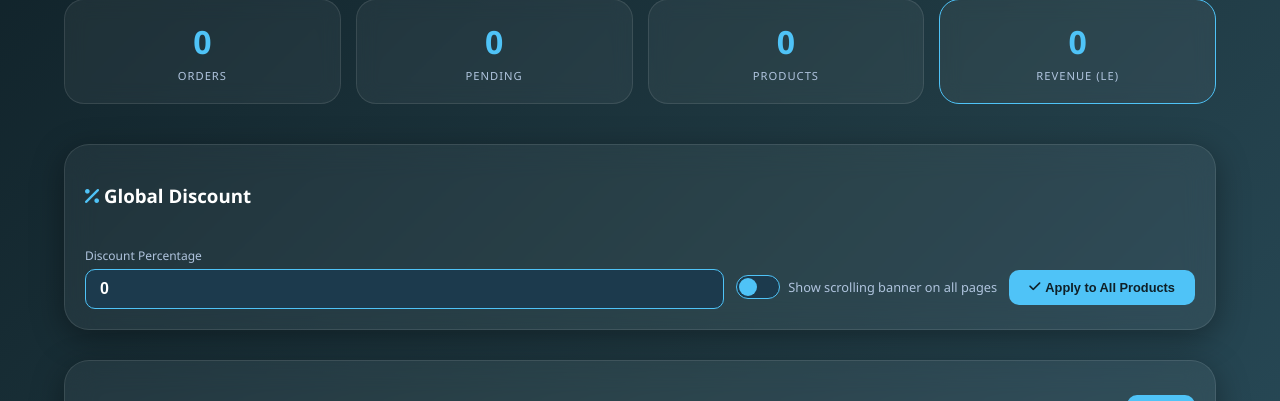
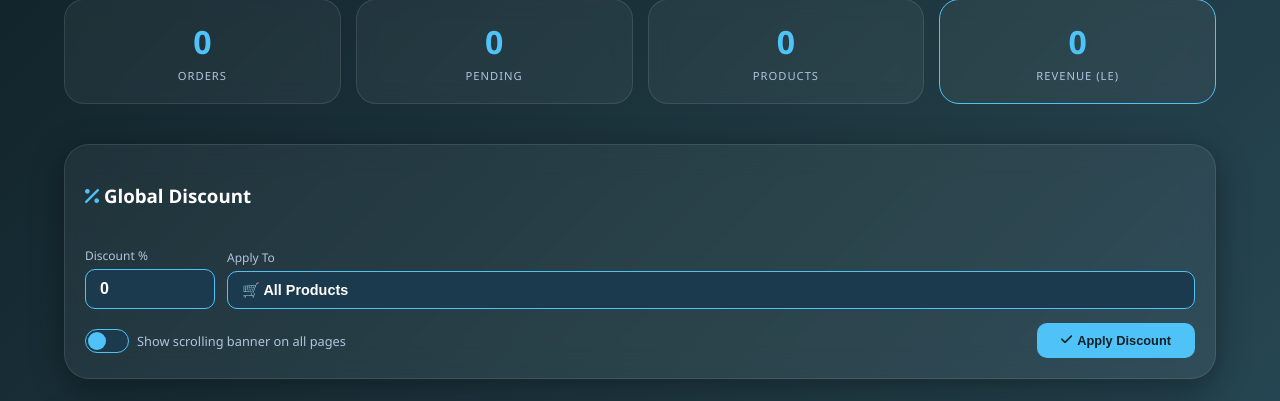
Before and after one commit to youseff11/IceClubStore, a Django app: page /dashboard/ in a window 1280 px wide. Shown: the part 307-708 px from the top of the page. Run offline with Django 5.2, Linux system fonts and the light colour scheme; the visitor is signed in with stand-in values (Sample User, id 1); data comes from the database, SQL or seed files in the repository; data that the repository does not hold is empty; some libraries are stand-ins or nearby versions.

```diff
--- a/store/views.py
+++ b/store/views.py
@@ -549,6 +549,7 @@ def dashboard_view(request):
         'delivered_orders': orders.filter(status='Delivered').count(),
         'products_count': products.count(),
         'total_revenue': total_revenue,
+        'all_categories': Category.objects.all().order_by('name'),
     }
     return render(request, 'dashboard.html', context)
 @user_passes_test(is_admin, login_url='login')
@@ -851,6 +852,8 @@ def apply_global_discount(request):
     if request.method == 'POST':
         discount_percent = request.POST.get('global_discount', '0')
         show_banner = request.POST.get('show_banner') == 'on'
+        discount_scope = request.POST.get('discount_scope', 'all')  # 'all' or 'categories'
+        selected_category_ids = request.POST.getlist('selected_categories')  # list of category IDs
 
         try:
             discount_percent = int(discount_percent)
@@ -864,16 +867,31 @@ def apply_global_discount(request):
         settings = StoreSettings.load()
 
         if discount_percent == 0:
-            # Remove global discount: clear all discount_price values
-            Product.objects.all().update(discount_price=None)
+            # Remove discount
+            if discount_scope == 'categories' and selected_category_ids:
+                cat_ids = [int(cid) for cid in selected_category_ids]
+                Product.objects.filter(category_id__in=cat_ids).update(discount_price=None)
+                cat_names = list(Category.objects.filter(id__in=cat_ids).values_list('name', flat=True))
+                messages.success(request, f'Discount removed from: {", ".join(cat_names)}.')
+            else:
+                Product.objects.all().update(discount_price=None)
+                messages.success(request, 'Global discount removed from all products.')
+
             settings.global_discount_percentage = 0
             settings.show_discount_banner = False
             settings.banner_text = ""
             settings.save()
-            messages.success(request, 'Global discount removed from all products.')
         else:
-            # Apply discount to all products based on their original price
-            products = Product.objects.all()
+            # Determine which products to discount
+            if discount_scope == 'categories' and selected_category_ids:
+                cat_ids = [int(cid) for cid in selected_category_ids]
+                products = Product.objects.filter(category_id__in=cat_ids)
+                cat_names = list(Category.objects.filter(id__in=cat_ids).values_list('name', flat=True))
+                scope_label = ", ".join(cat_names)
+            else:
+                products = Product.objects.all()
+                scope_label = "Everything"
+
             for product in products:
                 original_price = product.price
                 new_discount_price = original_price * Decimal(str((100 - discount_percent) / 100))
@@ -883,12 +901,15 @@ def apply_global_discount(request):
             settings.global_discount_percentage = discount_percent
             settings.show_discount_banner = show_banner
             if show_banner:
-                settings.banner_text = f"🔥 SALE {discount_percent}% OFF EVERYTHING! 🔥 Limited Time Offer — Don't Miss Out! 🔥 SALE {discount_percent}% OFF EVERYTHING! 🔥 Shop Now & Save Big!"
+                if scope_label == "Everything":
+                    settings.banner_text = f"🔥 SALE {discount_percent}% OFF EVERYTHING! 🔥 Limited Time Offer — Don't Miss Out! 🔥 SALE {discount_percent}% OFF EVERYTHING! 🔥 Shop Now & Save Big!"
+                else:
+                    settings.banner_text = f"🔥 {discount_percent}% OFF on {scope_label}! 🔥 Limited Time Offer — Don't Miss Out! 🔥 {discount_percent}% OFF on {scope_label}! 🔥 Shop Now & Save Big!"
             else:
                 settings.banner_text = ""
             settings.save()
 
-            messages.success(request, f'{discount_percent}% discount applied to all {products.count()} products!')
+            messages.success(request, f'{discount_percent}% discount applied to {products.count()} products in [{scope_label}]!')
 
     return redirect('dashboard')
 
--- a/templates/dashboard.html
+++ b/templates/dashboard.html
@@ -162,15 +162,50 @@
                 </span>
             {% endif %}
         </div>
-        <form method="POST" action="{% url 'apply_global_discount' %}" style="display: flex; flex-wrap: wrap; gap: 12px; align-items: center;">
+        <form method="POST" action="{% url 'apply_global_discount' %}" style="display: flex; flex-direction: column; gap: 14px;">
             {% csrf_token %}
-            <div style="flex: 1; min-width: 150px;">
-                <label style="font-size: 0.75rem; color: #b0c4de; display: block; margin-bottom: 5px;">Discount Percentage</label>
+
+            <!-- Row 1: Discount % + Scope selector -->
+            <div style="display: flex; flex-wrap: wrap; gap: 12px; align-items: flex-end;">
+                <div style="min-width: 130px; flex: 0 0 130px;">
+                    <label style="font-size: 0.75rem; color: #b0c4de; display: block; margin-bottom: 5px;">Discount %</label>
                     <input type="number" name="global_discount" min="0" max="99" value="{{ global_discount|default:0 }}"
                            placeholder="e.g. 20"
                            style="width: 100%; padding: 10px 14px; background: #1c3a4d; border: 1px solid #4fc3f7; color: white; border-radius: 10px; font-size: 1rem; font-weight: 700;">
                 </div>
-            <div style="display: flex; align-items: center; gap: 8px; min-width: 200px; padding-top: 18px;">
+                <div style="min-width: 180px; flex: 1;">
+                    <label style="font-size: 0.75rem; color: #b0c4de; display: block; margin-bottom: 5px;">Apply To</label>
+                    <select name="discount_scope" id="discountScope" onchange="toggleCategoryPicker()"
+                            style="width: 100%; padding: 10px 14px; background: #1c3a4d; border: 1px solid #4fc3f7; color: white; border-radius: 10px; font-size: 0.9rem; font-weight: 600; cursor: pointer; appearance: none; -webkit-appearance: none;">
+                        <option value="all">🛒 All Products</option>
+                        <option value="categories">📂 Specific Categories</option>
+                    </select>
+                </div>
+            </div>
+
+            <!-- Row 2: Category multi-select (hidden by default) -->
+            <div id="categoryPicker" style="display: none; background: rgba(28,58,77,0.6); border: 1px solid rgba(79,195,247,0.25); border-radius: 12px; padding: 14px;">
+                <label style="font-size: 0.75rem; color: #b0c4de; display: block; margin-bottom: 8px;">Select Categories</label>
+                <div style="display: flex; flex-wrap: wrap; gap: 8px;">
+                    {% for cat in all_categories %}
+                    <label style="display: inline-flex; align-items: center; gap: 6px; padding: 7px 14px; background: #1c3a4d; border: 1px solid rgba(79,195,247,0.3); border-radius: 8px; cursor: pointer; font-size: 0.8rem; transition: all 0.2s;"
+                           class="cat-chip" onclick="toggleChip(this)">
+                        <input type="checkbox" name="selected_categories" value="{{ cat.id }}" style="display: none;">
+                        <span style="width: 16px; height: 16px; border: 2px solid #4fc3f7; border-radius: 4px; display: inline-flex; align-items: center; justify-content: center; transition: all 0.2s;" class="chip-box">
+                            <i class="fas fa-check" style="font-size: 9px; color: white; display: none;" class="chip-check"></i>
+                        </span>
+                        {{ cat.name }}
+                    </label>
+                    {% endfor %}
+                </div>
+                {% if not all_categories %}
+                <p style="color: #ff8a80; font-size: 0.8rem; margin: 0;">No categories found. Create categories first.</p>
+                {% endif %}
+            </div>
+
+            <!-- Row 3: Banner toggle + Submit -->
+            <div style="display: flex; flex-wrap: wrap; gap: 12px; align-items: center;">
+                <div style="display: flex; align-items: center; gap: 8px; flex: 1; min-width: 200px;">
                     <label style="position: relative; display: inline-block; width: 44px; height: 24px; cursor: pointer;">
                         <input type="checkbox" name="show_banner" {% if show_discount_banner %}checked{% endif %}
                                style="opacity: 0; width: 0; height: 0;" id="bannerToggle">
@@ -179,22 +214,48 @@
                     </label>
                     <span style="font-size: 0.8rem; color: #b0c4de;">Show scrolling banner on all pages</span>
                 </div>
-            <div style="display: flex; gap: 8px; padding-top: 18px;">
-                <button type="submit" class="btn-main" style="padding: 10px 20px;">
-                    <i class="fas fa-check"></i> Apply to All Products
+                <button type="submit" class="btn-main" style="padding: 10px 24px;">
+                    <i class="fas fa-check"></i> Apply Discount
                 </button>
             </div>
         </form>
         {% if global_discount > 0 %}
         <div style="margin-top: 12px; padding: 10px 15px; background: rgba(255,82,82,0.1); border: 1px solid rgba(255,82,82,0.3); border-radius: 10px; font-size: 0.8rem; color: #ff8a80;">
-            <i class="fas fa-info-circle"></i> Currently <strong>{{ global_discount }}%</strong> discount is applied to all products. Set to <strong>0</strong> and submit to remove the discount.
+            <i class="fas fa-info-circle"></i> Currently <strong>{{ global_discount }}%</strong> discount is active. Set to <strong>0</strong> and submit to remove.
         </div>
         {% endif %}
     </div>
 
+    <script>
+        function toggleCategoryPicker() {
+            const scope = document.getElementById('discountScope').value;
+            const picker = document.getElementById('categoryPicker');
+            picker.style.display = scope === 'categories' ? 'block' : 'none';
+        }
+        function toggleChip(label) {
+            const cb = label.querySelector('input[type="checkbox"]');
+            const box = label.querySelector('.chip-box');
+            const icon = box.querySelector('i');
+            setTimeout(() => {
+                if (cb.checked) {
+                    label.style.borderColor = '#4fc3f7';
+                    label.style.background = 'rgba(79,195,247,0.15)';
+                    box.style.background = '#4fc3f7';
+                    icon.style.display = 'inline';
+                } else {
+                    label.style.borderColor = 'rgba(79,195,247,0.3)';
+                    label.style.background = '#1c3a4d';
+                    box.style.background = 'transparent';
+                    icon.style.display = 'none';
+                }
+            }, 10);
+        }
+    </script>
+
     <style>
         #bannerToggle:checked + #bannerSlider { background: rgba(79, 195, 247, 0.3); }
         #bannerToggle:checked ~ #bannerDot { transform: translateX(20px); }
+        .cat-chip:hover { border-color: #4fc3f7 !important; }
     </style>
 
     <div class="management-section">
```
Lines whose indentation alone changed are shown as unchanged.
